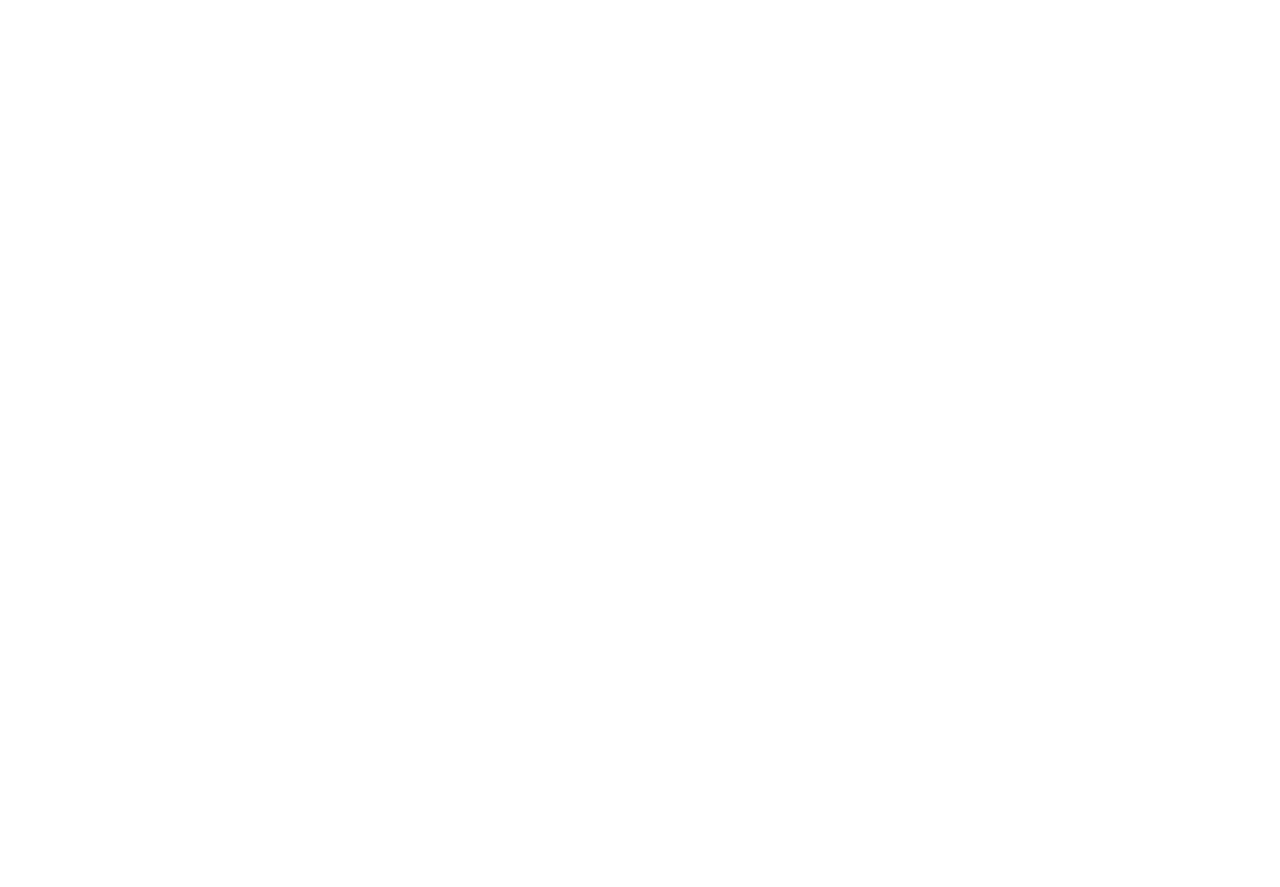
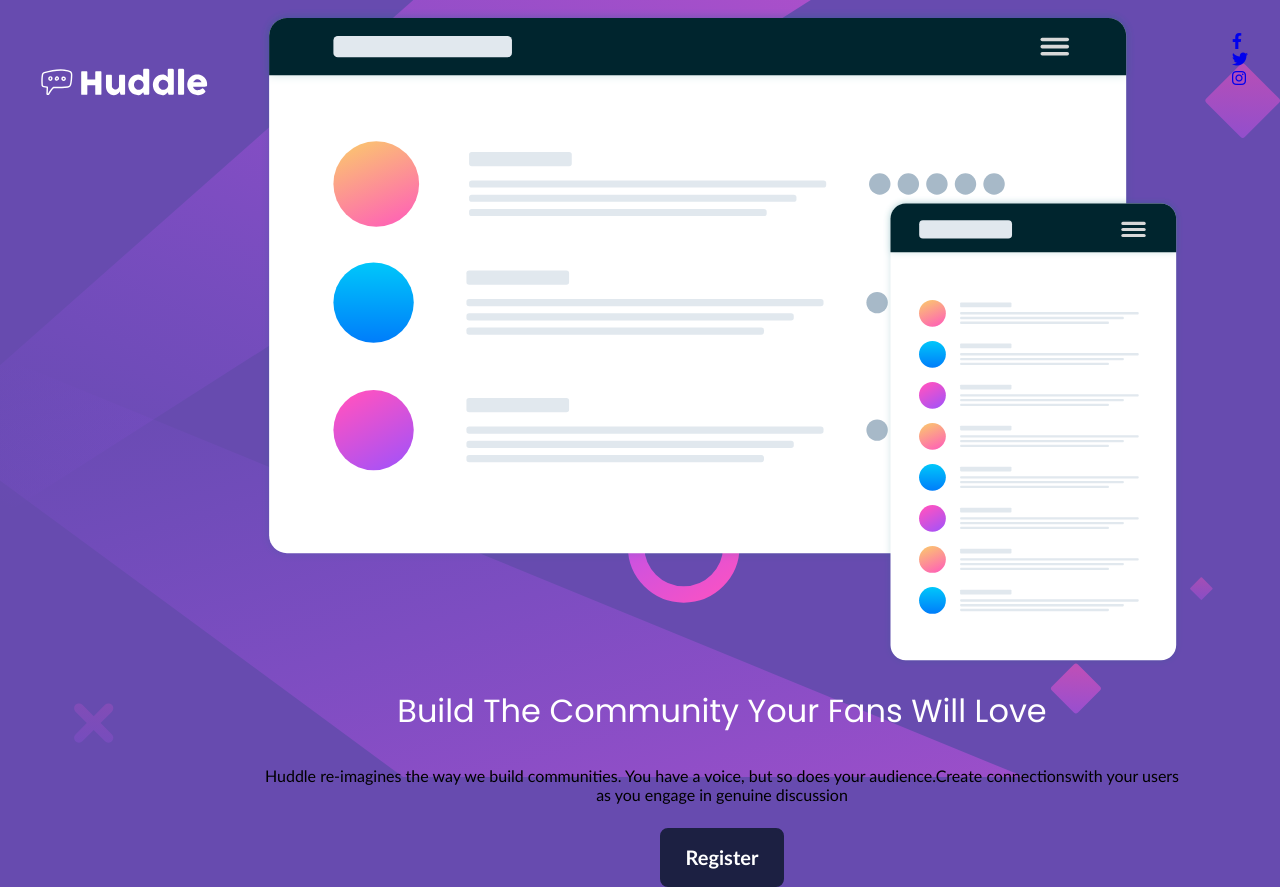
Before and after one commit to Santosaran/huddle-landing-page-with-single-introductory-section-master, a plain HTML site: page index.html in a window 1280 px wide. Before the commit the page ends 800 px from the top, so only its background shows below. Drawn offline with Linux system fonts and the light colour scheme.

Commit message:
completed

```diff
--- a/index.html
+++ b/index.html
@@ -8,9 +8,45 @@
     <link rel="shortcut icon" href="/images/favicon-32x32.png" type="image/x-icon">
     <link rel="stylesheet" href="https://cdnjs.cloudflare.com/ajax/libs/font-awesome/6.4.0/css/all.min.css" integrity="sha512-iecdLmaskl7CVkqkXNQ/ZH/XLlvWZOJyj7Yy7tcenmpD1ypASozpmT/E0iPtmFIB46ZmdtAc9eNBvH0H/ZpiBw==" crossorigin="anonymous" referrerpolicy="no-referrer" />
     <link rel="stylesheet" href="/styles/normalize.css">
-    <link rel="stylesheet" href="/styles/style.css">
+    <link rel="stylesheet" href="/huddle-landing-page-with-single-introductory-section-master/styles/style.css">
 </head>
 <body>
-
+    <nav class="navbar">
+        <div class="logo-container">
+            <img src="/huddle-landing-page-with-single-introductory-section-master/images/logo.svg" alt="huddle logo" class="logo">
+        </div>
+    </nav>
+    <section class="header">
+       <div class="container">
+        <div class="row">
+         <div class="header-left-container" style="margin-top: 6rem;">
+            <img src="/huddle-landing-page-with-single-introductory-section-master/images/illustration-mockups.svg" alt="mockups" class="mockups">
+         </div>
+         <div class="header-right-container">
+            <h1 class="header-title">Build The Community Your Fans Will Love</h1>
+            <p class="header-description">Huddle re-imagines the way we build communities. You have a voice, but so does your audience.Create connectionswith your users as you engage in genuine discussion</p>
+            <button class="btn btn-register">
+                Register
+            </button>
+         </div>
+        </div>
+       </div>
+    </section>
+    <footer class="footer">
+        <ul class="icons-container">
+            <li class="icon-list">
+                <a
+                 href="#" class="icon-link"><i class="fa-brands fa-facebook-f"></i></a>
+            </li>
+            <li class="icon-list">
+                <a
+                 href="#" class="icon-link"><i class="fa-brands fa-twitter"></i></a>
+            </li>
+            <li class="icon-list">
+                <a
+                 href="#" class="icon-link"><i class="fa-brands fa-instagram"></i></a>
+            </li>
+        </ul>
+    </footer>
 </body>
 </html>
--- a/styles/style.css
+++ b/styles/style.css
@@ -22,7 +22,7 @@ html{
 
 body{
     font-family:'Gill Sans', 'Gill Sans MT', Calibri, 'Trebuchet MS', sans-serif;
-    background-color: var(--clr-white);
+    background-color: var(--clr-Soft-Magenta);
 }
 
 img{
@@ -62,6 +62,57 @@ li{
     border: 2px solid #1c2042;
 }
 
+body{
+    background-image: url(../images/bg-desktop.svg);
+    background-repeat: no-repeat;
+    background-size: contain;
+    background-position: top;
+    background-color: var(--clr-Violet);
+
+    height: 100vh;
+    width: 100vw;
+    padding: 2rem 2rem;
+
+    display: flex;
+    flex-direction: row;
+    gap: 2rem;
+}
+
+.navbar{
+    height: 5rem;
+}
+
+.logo{
+    width: 180px;
+    height: 100px;
+}
+
+.header{
+    height: auto;
+    display: flex;
+    flex-direction: row;
+    align-items: center;
+    gap: 1rem;
+}
+
+.header-right-container{
+    display: flex;
+    flex-direction: column;
+    align-items: center;
+    gap: 1rem;
+    text-align: center;
+}
+
+.header-title{
+    color: white;
+    font-size: 2rem;
+    font-family: var(--ff-open-sans);
+    font-weight: 400;
+}
+
+.footer{
+    height: 5rem;
+}
 
 @media screen and (min-width: 576px) {
 
@@ -72,6 +123,13 @@ li{
 }
 
 @media screen and (min-width: 991px) {
+    body{
+        background-image: url(../images/bg-desktop.svg);
+    }
+
+    header{
+        flex-direction: column;
+    }
 
 }
 
```
